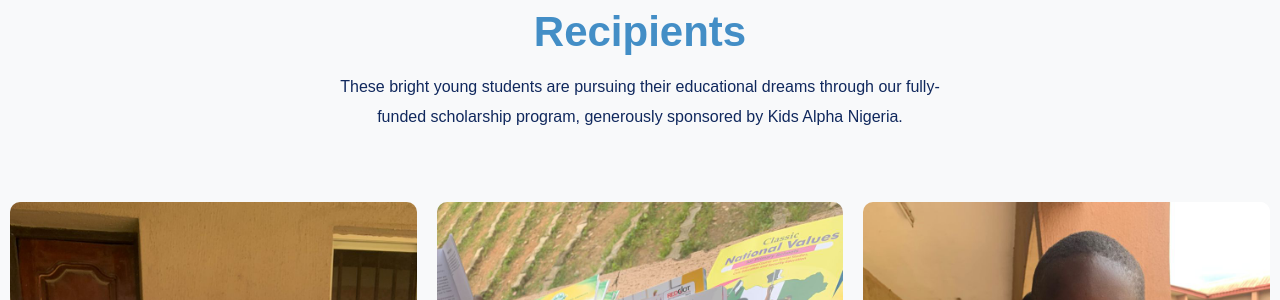
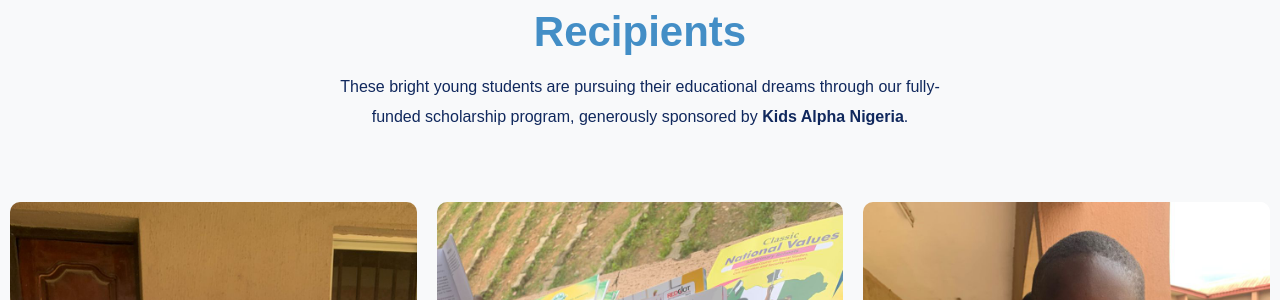
Before and after one commit to isaac0yen/omotoyosi-elitefield, a PHP site: page / in a window 1280 px wide. Shown: the part 2749-3049 px from the top of the page. Run offline with PHP 8.4, Linux system fonts and the light colour scheme; some libraries are stand-ins or nearby versions; some web fonts are replaced.

Commit message:
Kids Alpha Nigeria change emphasis

```diff
--- a/index.php
+++ b/index.php
@@ -132,7 +132,7 @@ require_once 'includes/config.php';
         <div class="section-tittle text-center mb-70">
           <span>Changing Lives Through Education</span>
           <h2 class="custom-text">Meet Our Scholarship Recipients</h2>
-          <p class="mt-3">These bright young students are pursuing their educational dreams through our fully-funded scholarship program, generously sponsored by Kids Alpha Nigeria.</p>
+          <p class="mt-3">These bright young students are pursuing their educational dreams through our fully-funded scholarship program, generously sponsored by <strong>Kids Alpha Nigeria</strong>.</p>
         </div>
       </div>
     </div>
```
